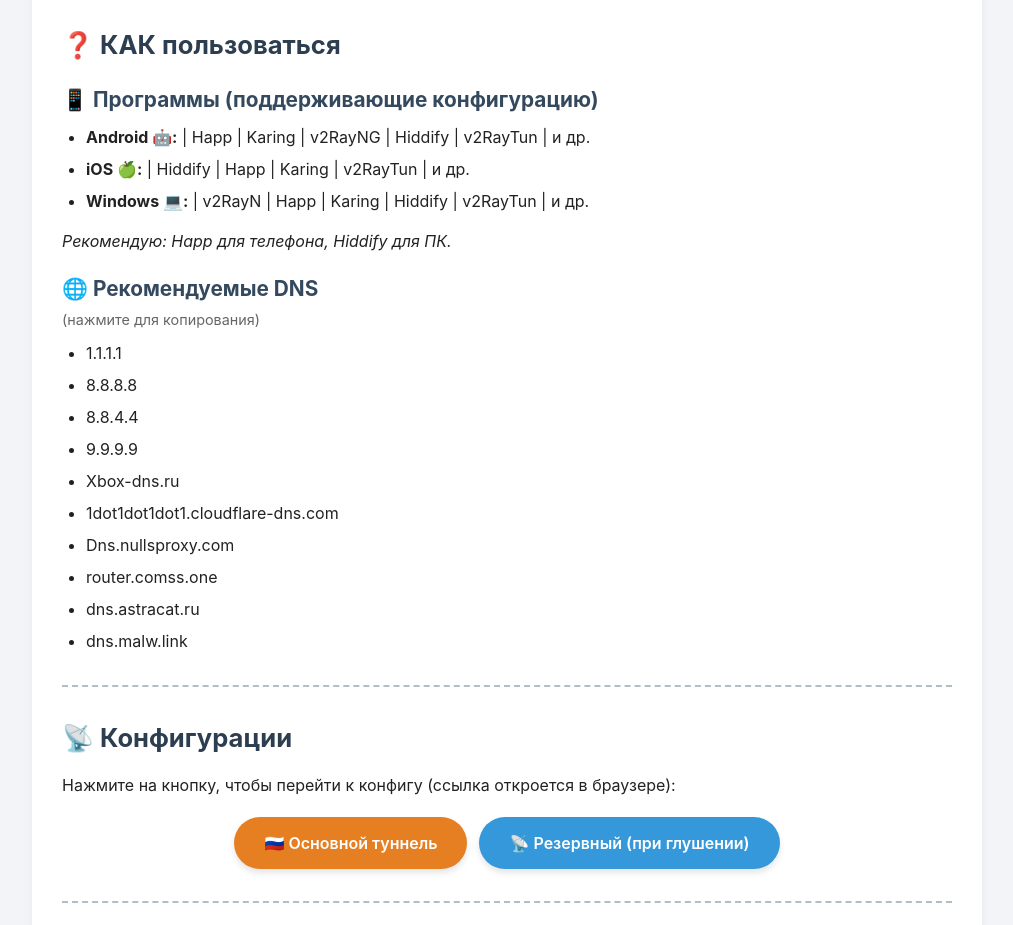
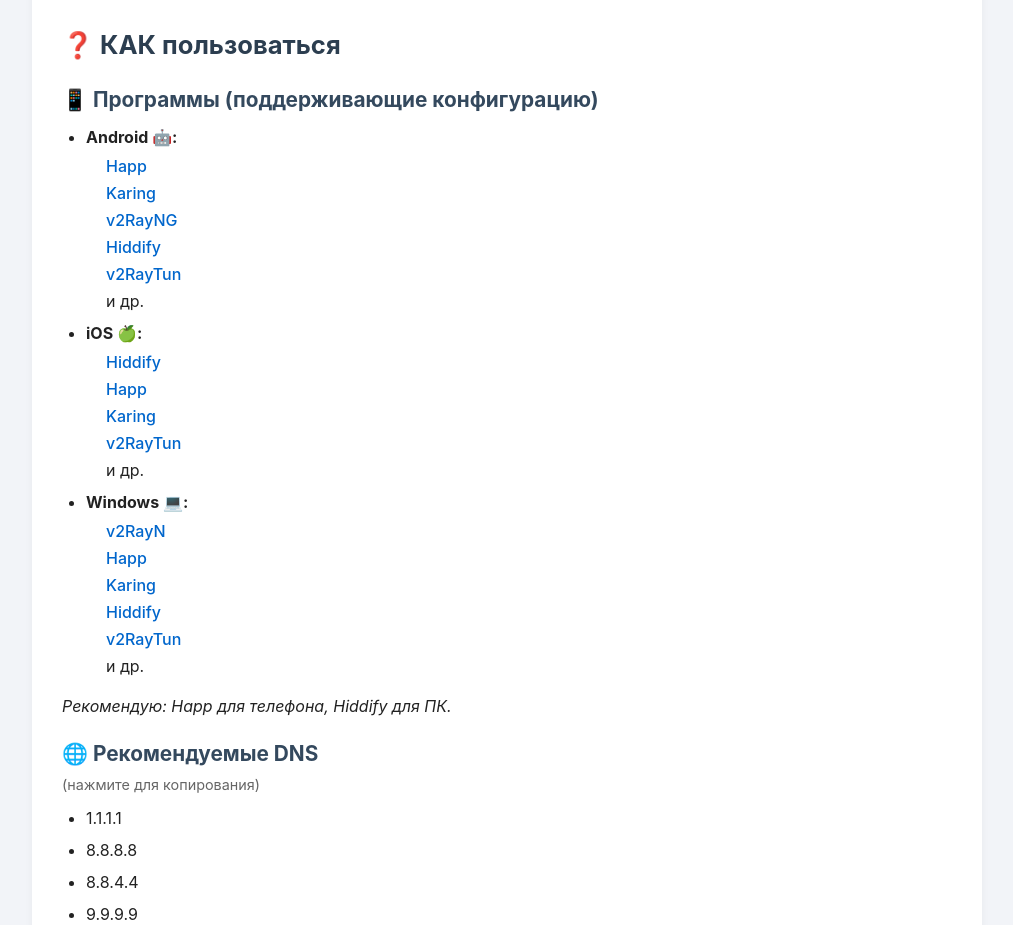
Before and after one commit to KPOT3301/KPOT3301.github.io, a plain HTML site: page index.html in a window 1280 px wide. Shown: the part 1540-2465 px from the top of the page, without its empty margins (133-1146 px from the left). Drawn offline with Linux system fonts and the light colour scheme.

Commit message:
Update index.html

```diff
--- a/index.html
+++ b/index.html
@@ -149,6 +149,7 @@
             border-top: 2px dashed #b0bec5;
             margin: 32px 0;
         }
+        /* Основные списки */
         ul, ol {
             padding-left: 24px;
             margin: 10px 0;
@@ -156,6 +157,24 @@
         li {
             margin: 8px 0;
             font-size: 1rem;
+        }
+        /* Вложенные списки для программ */
+        ul ul {
+            margin-top: 5px;
+            margin-bottom: 5px;
+            list-style-type: none;  /* убираем маркеры */
+            padding-left: 20px;
+        }
+        ul ul li {
+            margin: 3px 0;
+        }
+        ul ul li a {
+            color: #0066cc;
+            text-decoration: none;
+            font-weight: 500;
+        }
+        ul ul li a:hover {
+            text-decoration: underline;
         }
         .footer {
             text-align: center;
@@ -174,7 +193,7 @@
             color: #0066cc;
             text-decoration: underline;
         }
-        /* Подсказка для копирования (не жирная) */
+        /* Подсказка для копирования DNS */
         .copy-hint {
             font-size: 0.9rem;
             color: #666;
@@ -263,11 +282,38 @@
     <!-- Блок "❓ КАК пользоваться" (без вопросительного знака) -->
     <h2>❓ КАК пользоваться</h2>
 
+    <!-- Программы с ссылками на скачивание -->
     <h3>📱 Программы (поддерживающие конфигурацию)</h3>
     <ul>
-        <li><strong>Android 🤖:</strong> | Happ | Karing | v2RayNG | Hiddify | v2RayTun | и др.</li>
-        <li><strong>iOS 🍏:</strong> | Hiddify | Happ | Karing | v2RayTun | и др.</li>
-        <li><strong>Windows 💻:</strong> | v2RayN | Happ | Karing | Hiddify | v2RayTun | и др.</li>
+        <li><strong>Android 🤖:</strong>
+            <ul>
+                <li><a href="https://play.google.com/store/apps/details?id=com.happproxy" target="_blank" rel="noopener noreferrer">Happ</a></li>
+                <li><a href="https://github.com/KaringX/karing/releases/download/v1.2.13.1600/karing_1.2.13.1600_android_arm.apk" target="_blank" rel="noopener noreferrer">Karing</a></li>
+                <li><a href="https://github.com/2dust/v2rayNG/releases/download/1.10.32/v2RayNG_1.10.32_universal.apk" target="_blank" rel="noopener noreferrer">v2RayNG</a></li>
+                <li><a href="https://play.google.com/store/apps/details?id=app.hiddify.com" target="_blank" rel="noopener noreferrer">Hiddify</a></li>
+                <li><a href="https://play.google.com/store/apps/details?id=com.v2raytun.android" target="_blank" rel="noopener noreferrer">v2RayTun</a></li>
+                <li>и др.</li>
+            </ul>
+        </li>
+        <li><strong>iOS 🍏:</strong>
+            <ul>
+                <li><a href="https://apps.apple.com/us/app/hiddify-proxy-vpn/id6596777532" target="_blank" rel="noopener noreferrer">Hiddify</a></li>
+                <li><a href="https://apps.apple.com/ru/app/happ-proxy-utility-plus/id6746188973" target="_blank" rel="noopener noreferrer">Happ</a></li>
+                <li><a href="https://apps.apple.com/us/app/karing/id6472431552" target="_blank" rel="noopener noreferrer">Karing</a></li>
+                <li><a href="https://apps.apple.com/ru/app/v2raytun/id6476628951" target="_blank" rel="noopener noreferrer">v2RayTun</a></li>
+                <li>и др.</li>
+            </ul>
+        </li>
+        <li><strong>Windows 💻:</strong>
+            <ul>
+                <li><a href="https://github.com/2dust/v2rayN/releases/download/7.17.3/v2rayN-windows-64-desktop.zip" target="_blank" rel="noopener noreferrer">v2RayN</a></li>
+                <li><a href="https://github.com/Happ-proxy/happ-desktop/releases/download/2.0.3/setup-Happ.x64.exe" target="_blank" rel="noopener noreferrer">Happ</a></li>
+                <li><a href="https://github.com/KaringX/karing/releases/download/v1.2.13.1600/karing_1.2.13.1600_windows_x64.exe" target="_blank" rel="noopener noreferrer">Karing</a></li>
+                <li><a href="https://github.com/hiddify/hiddify-app/releases/download/v2.5.7/Hiddify-Windows-Setup-x64.exe" target="_blank" rel="noopener noreferrer">Hiddify</a></li>
+                <li><a href="https://github.com/mdf45/v2raytun/releases/download/v3.7.10/v2RayTun_Setup.exe" target="_blank" rel="noopener noreferrer">v2RayTun</a></li>
+                <li>и др.</li>
+            </ul>
+        </li>
     </ul>
     <p><em>Рекомендую: Happ для телефона, Hiddify для ПК.</em></p>
 
@@ -314,11 +360,7 @@ function copyToClipboard(text) {
     textarea.select();
     try {
         document.execCommand('copy');
-        // Молча копируем, без alert
-    } catch (err) {
-        // При ошибке тоже ничего не показываем (можно раскомментировать, если нужно)
-        // alert('Не удалось скопировать');
-    }
+    } catch (err) {}
     document.body.removeChild(textarea);
 }
 </script>
```
